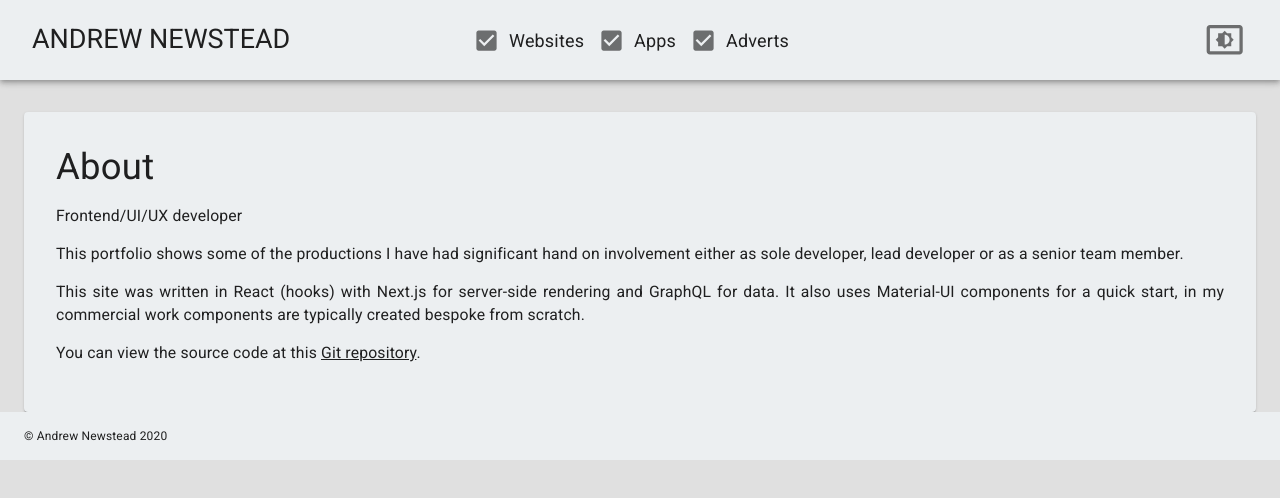
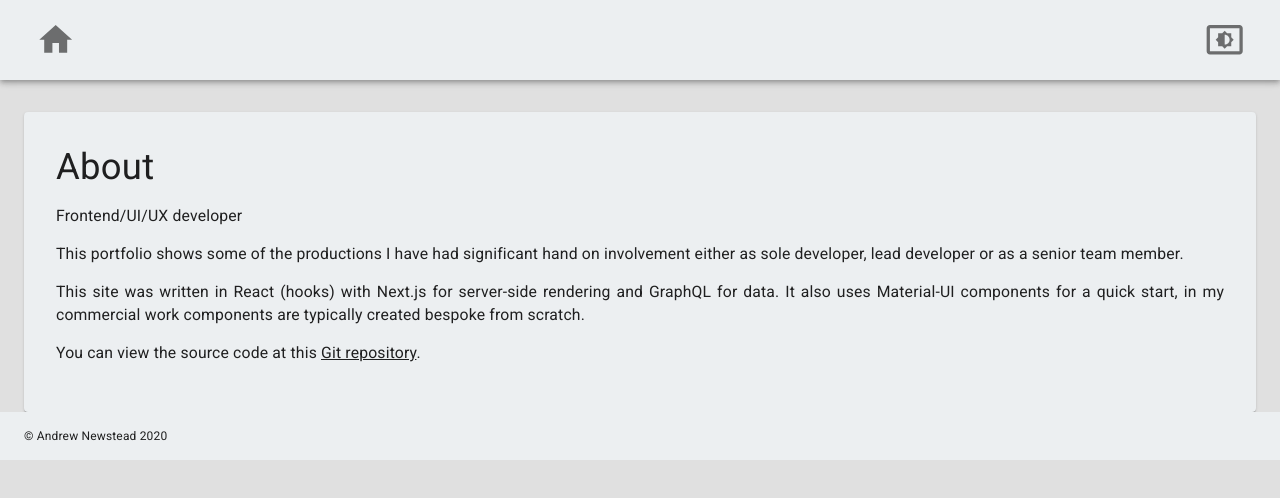
Before and after one commit to anewstead/anewstead.nextjs, a Next.js app: page /about in a window 1280 px wide. Shown: the top 498 px of the page. Built offline with nearby package versions, Linux system fonts and the light colour scheme.

Commit message:
clearer header nav structure

```diff
--- a/src/components/header-nav-main/header-nav-main.js
+++ b/src/components/header-nav-thumbs/header-nav-thumbs.js
@@ -62,7 +62,7 @@ const useStyles = makeStyles((theme) => {
   };
 });
 
-const HeaderNavMain = (props) => {
+const HeaderNavThumbs = (props) => {
   const {
     brandName,
     checkboxData,
@@ -203,4 +203,4 @@ const HeaderNavMain = (props) => {
   );
 };
 
-export default HeaderNavMain;
+export default HeaderNavThumbs;
--- a/src/containers/header-nav.js
+++ b/src/containers/header-nav.js
@@ -3,11 +3,11 @@ import { useDispatch, useSelector } from 'react-redux';
 import { useRouter } from 'next/router';
 
 import HeaderNavDetail from '../components/header-nav-detail/header-nav-detail';
-import HeaderNavMain from '../components/header-nav-main/header-nav-main';
+import HeaderNavThumbs from '../components/header-nav-thumbs/header-nav-thumbs';
 import { NAV_CHECKBOX_CHANGE, TOGGLE_THEME } from '../lib/store';
 
 const HeaderNav = (props) => {
-  const { projectData = {}, navType = 'main' } = props;
+  const { navType, titleText, subtitleText } = props;
 
   const dispatch = useDispatch();
   const router = useRouter();
@@ -19,17 +19,6 @@ const HeaderNav = (props) => {
   const navCheckboxes = useSelector((state) => {
     return state.app.nav.checkboxes;
   });
-
-  const titleText = projectData.client;
-
-  let subtitleText = '';
-  if (projectData.brand && projectData.project) {
-    subtitleText = `${projectData.brand} - ${projectData.project}`;
-  } else if (projectData.brand) {
-    subtitleText = projectData.brand;
-  } else if (projectData.project) {
-    subtitleText = projectData.project;
-  }
 
   const backClick = () => {
     router.push('/');
@@ -51,9 +40,9 @@ const HeaderNav = (props) => {
 
   let nav;
   switch (navType) {
-    case 'main':
+    case 'thumbs':
       nav = (
-        <HeaderNavMain
+        <HeaderNavThumbs
           brandName={navBrand}
           checkboxData={navCheckboxes}
           onBrandClick={brandClick}
--- a/src/containers/page-layout.js
+++ b/src/containers/page-layout.js
@@ -26,7 +26,7 @@ const useStyles = makeStyles((theme) => {
 });
 
 const PageLayout = (props) => {
-  const { projectData = {}, headerNavType = 'main', children } = props;
+  const { headerNavType, headerNavTitle, headerNavSubtitle, children } = props;
 
   const classes = useStyles();
 
@@ -51,7 +51,11 @@ const PageLayout = (props) => {
     <ThemeProvider theme={themes[theme]}>
       <CssBaseline />
       <Box className={classes.layoutRoot}>
-        <HeaderNav projectData={projectData} navType={headerNavType} />
+        <HeaderNav
+          navType={headerNavType}
+          titleText={headerNavTitle}
+          subtitleText={headerNavSubtitle}
+        />
         <main className={classes.main}>
           {/* DISPLAY */}
           {children}
--- a/src/pages/index.js
+++ b/src/pages/index.js
@@ -132,7 +132,7 @@ const Home = (props) => {
   }
 
   return (
-    <PageLayout headerNav="main">
+    <PageLayout headerNavType="thumbs">
       <Container className={classes.indexRoot}>
         <Grid container spacing={2} justify="center">
           {/* CONTENT */}
```
Also changed, not shown: src/pages/project/[id].js (+16 -1 lines).
